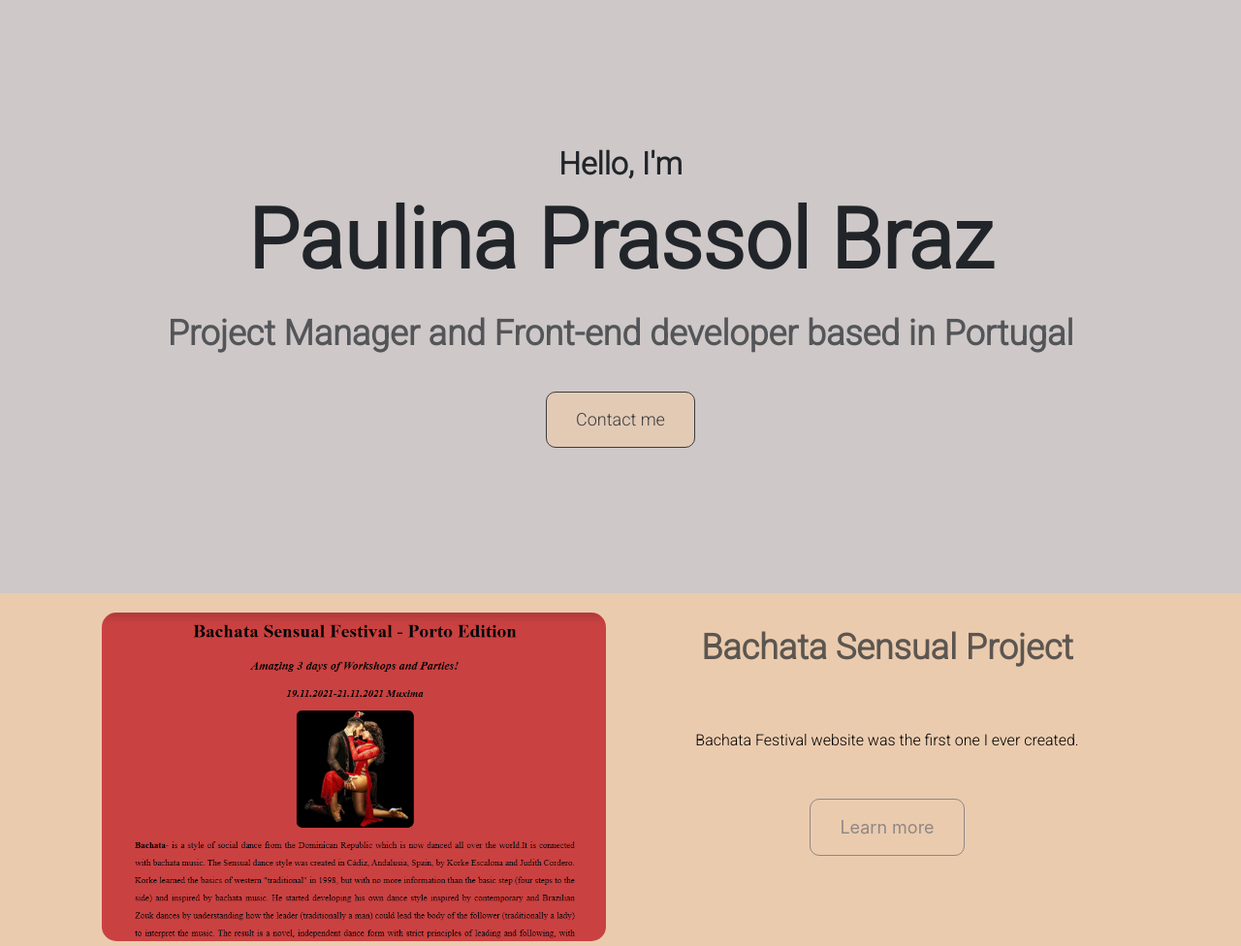
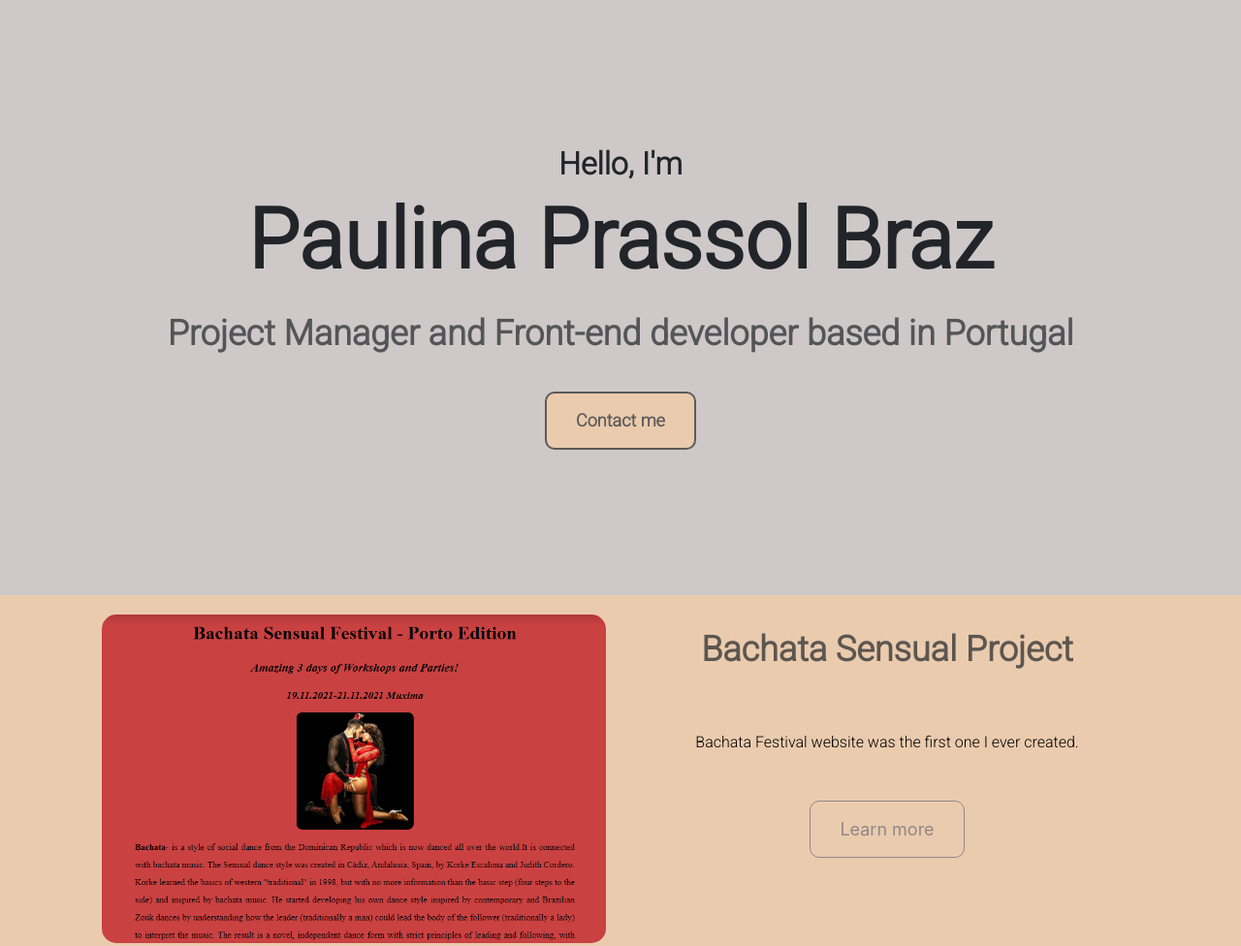
Before and after one commit to PaulinaBraz/Project--My-portfolio, a plain HTML site: page index.html in a window 1280 px wide. Shown: the top 976 px of the page at 97% size. Drawn offline with nearby package versions, Linux system fonts and the light colour scheme; a web font is replaced by a local one.

Commit message:
Contact button style change

```diff
--- a/css/style.css
+++ b/css/style.css
@@ -58,14 +58,13 @@ img {
 .btn-branding {
   background-color: #ebcbae;
   border-radius: 10px;
-  color: black;
+  color: rgb(92, 91, 91);
   font-family: var(--main-font);
-  border: 1px solid black;
-  opacity: 0.7;
-  font-weight: 400;
+  border: 2px solid rgb(92, 91, 91);
   font-size: 18px;
   line-height: 26px;
   padding: 15px 30px;
+  font-weight: bolder;
 }
 .btn-branding-outline {
   color: var(--secondary-color);
```
